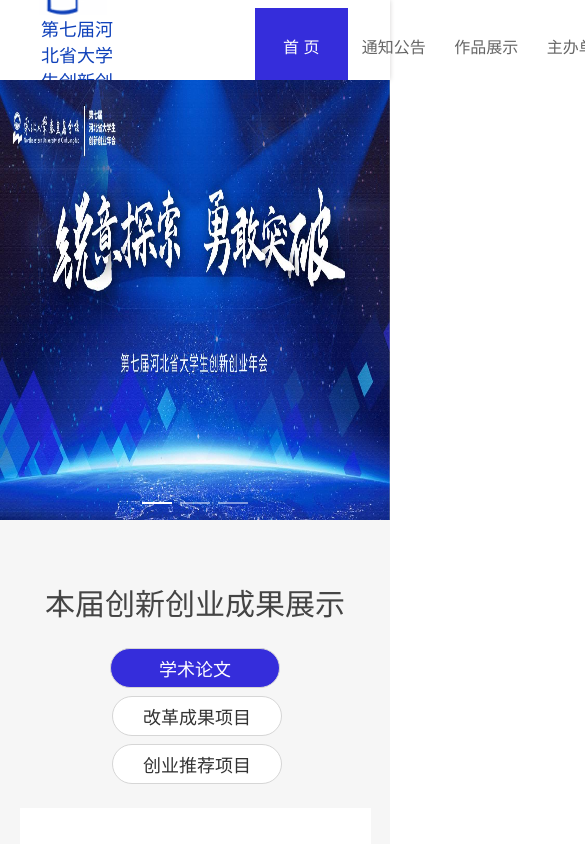
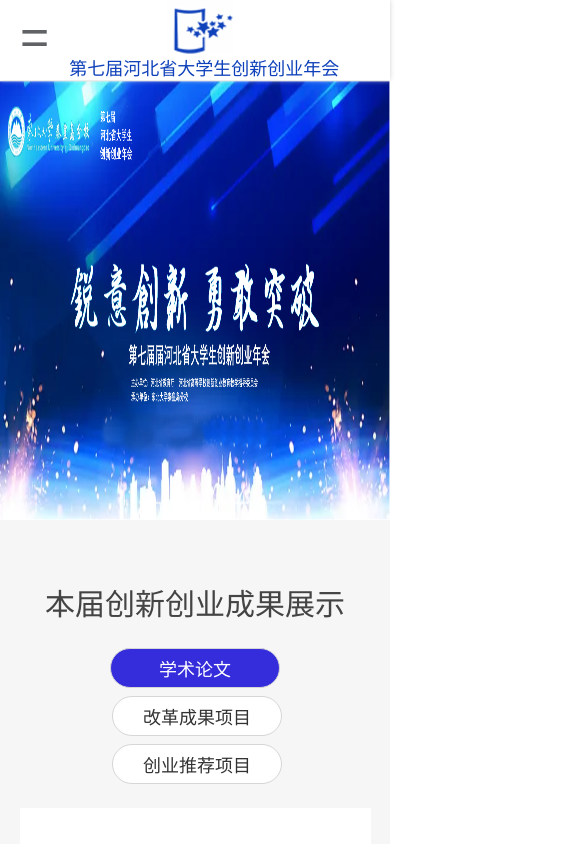
Before and after one commit to NEUQ-ACM/Innovative-annual-website, a Vue app in the folder front-end/innovation/: page /Home in a window 390 px wide. Shown: the top 844 px of the page, 585 px wide, since content can reach past the window. Built offline with nearby package versions, Linux system fonts and the light colour scheme.

Commit message:
更新header响应式

```diff
--- a/front-end/innovation/public/index.html
+++ b/front-end/innovation/public/index.html
@@ -4,7 +4,8 @@
 <head>
   <meta charset="utf-8">
   <meta http-equiv="X-UA-Compatible" content="IE=edge">
-  <meta name="viewport" content="width=device-width,initial-scale=1.0">
+  <meta name="viewport" content="width=device-width, initial-scale=1.0, minimum-scale=1.0,
+maximum-scale=1.0, user-scalable=no">
   <link rel="icon" href="<%= BASE_URL %>favicon.ico">
   <title>
     <%= htmlWebpackPlugin.options.title %>
--- a/front-end/innovation/src/components/Header.vue
+++ b/front-end/innovation/src/components/Header.vue
@@ -1,6 +1,6 @@
 <template>
   <header>
-    <div class="container">
+     <div class="navMain">
       <div class="headerLogo">
           <img src="@/assets/images/headerLogo.jpg" >
           <span>第七届河北省大学生创新创业年会</span>
@@ -39,25 +39,80 @@
           </li>
         </ul>
       </nav>
-    </div>
+      </div>
+    <nav class="mobileNav">
+      <el-button @click="mobileShow = !mobileShow">=</el-button>
+      <el-collapse-transition>
+        <div v-show="mobileShow" class="mobileList">
+          <nav>
+            <ul>
+              <li @click="mobileShow = !mobileShow">
+                <router-link to="/Home" active-class="isActive">
+                  <span>首 页</span>
+                </router-link>
+              </li>
+              <li @click="mobileShow = !mobileShow">
+                <router-link to="/News" active-class="isActive">
+                  <span>通知公告</span>
+                </router-link>
+              </li>
+              <li @click="mobileShow = !mobileShow">
+                <router-link to="/Gallery" active-class="isActive">
+                  <span>作品展示</span>
+                </router-link>
+              </li>
+              <li @click="mobileShow = !mobileShow">
+                <router-link to="/Organizer" active-class="isActive">
+                  <span>主办单位</span>
+                </router-link>
+              </li>
+              <li @click="mobileShow = !mobileShow">
+                <router-link to="/guochang" active-class="isActive">
+                  <span>国创平台</span>
+                </router-link>
+              </li>
+              <li @click="mobileShow = !mobileShow">
+                <router-link to="/Login" active-class="isActive">
+                  <span>登 录</span>
+                </router-link>
+              </li>
+            </ul>
+          </nav>
+        </div>
+      </el-collapse-transition>
+      <div class="headerLogo">
+        <img src="@/assets/images/headerLogo.jpg" />
+        <span>第七届河北省大学生创新创业年会</span>
+      </div>
+    </nav>
   </header>
 </template>
 <script>
 export default {
   name: "Header",
+  data() {
+    return {
+      mobileShow: false,
+    };
+  },
 };
 </script>
 <style scoped>
 header {
+  position: fixed;
   height: 80px;
+  width: 100%;
+  z-index: 500;
   box-shadow: #d4d3d3 0px 0px 5px;
+  background-color: #fff;
 }
-.container {
+.navMain {
   width: 80%;
-  height: 100%;
+  height: 50px;
   display: flex;
   /* justify-content: space-between; */
   align-items: center;
+  flex-direction: row;
   margin: 0 auto;
 }
 .headerLogo {
@@ -69,6 +124,11 @@ header {
   vertical-align: middle;
 }
 .headerLogo span {
+  display: inline-block;
+  width: 270px;
+  height: 20px;
+  white-space: normal;
+  word-wrap: break-word;
   vertical-align: middle;
   font-size: 18px;
   color: #0f41ba;
@@ -76,7 +136,7 @@ header {
 a {
   text-decoration: none;
 }
-nav ul {
+.navMain nav ul {
   width: 100%;
   height: 80px;
   display: flex;
@@ -84,7 +144,7 @@ nav ul {
   align-items: center;
   margin-bottom: 0;
 }
-nav ul li {
+.navMain nav ul li {
   width: 92.5px;
   height: 80px;
   line-height: 80px;
@@ -102,6 +162,46 @@ nav ul li:hover {
 nav ul li:hover a {
   color: #fff;
 }
+.mobileNav {
+  display: flex;
+  flex-direction: row;
+}
+.el-header .mobileNav{
+display: none;
+}
+.mobileNav .el-button {
+  font-size: 50px;
+  border: none;
+  flex: 1;
+}
+.mobileNav .mobileList {
+  position: absolute;
+  background-color: aliceblue;
+  top: 55px;
+  width: 100%;
+  height: 1000px;
+  z-index: 500;
+}
+.mobileNav .mobileList nav {
+  height: 100%;
+  width: 100%;
+}
+.mobileNav .mobileList nav ul {
+  height: 100%;
+  width: 100%;
+  z-index: 501;
+}
+.mobileNav .mobileList nav li,
+.mobileNav .mobileList nav a {
+  display: block;
+  line-height: 50px;
+  z-index: 501;
+  width: 100%;
+  height: 50px;
+}
+.mobileNav .headerLogo {
+  flex: 9;
+}
 .isActive {
   display: block;
   width: 92.5px;
@@ -110,4 +210,12 @@ nav ul li:hover a {
   background-color: #352ddb;
   color: #fff;
 }
+@media screen and (max-width: 1105px) {
+  .el-header .mobileNav {
+    display: flex;
+  }
+  .el-header .navMain {
+    display: none;
+  }
+}
 </style>
```
